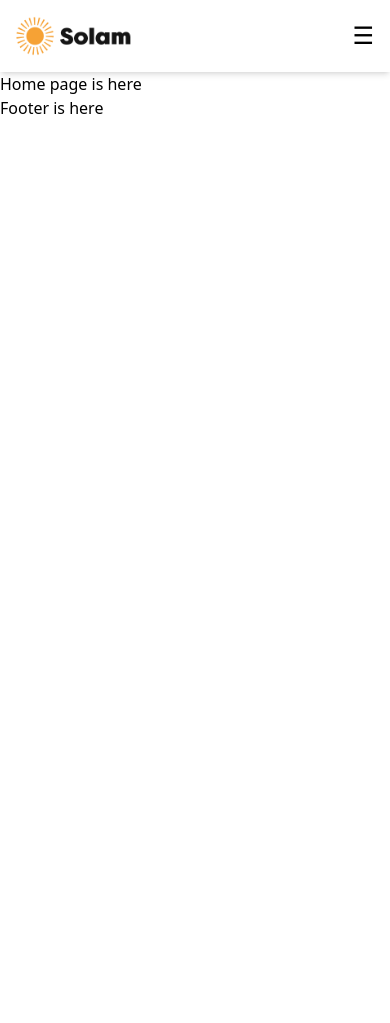
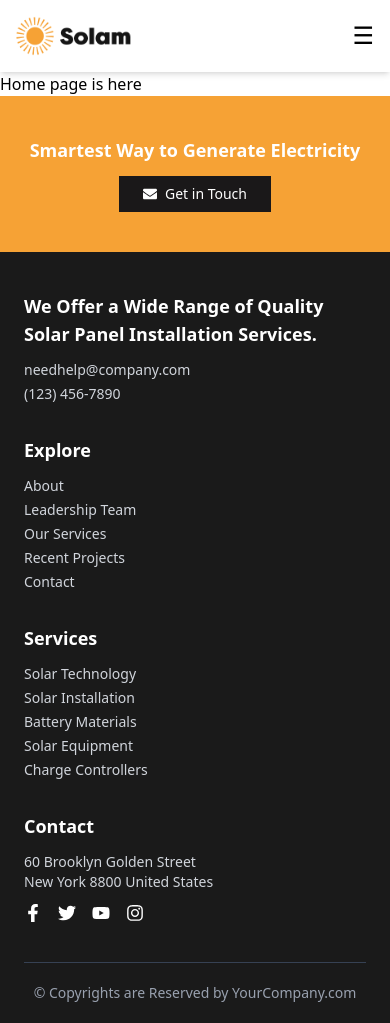
Before and after one commit to iahmadiqbal/solam-solar-panel-installer, a React (Vite) app: page / in a window 390 px wide. Before the commit the page ends 844 px from the top, so only its background shows below. Built offline with nearby package versions, Linux system fonts and the light colour scheme.

Commit message:
add responsive footer with social links and call-to-action button

```diff
--- a/package.json
+++ b/package.json
@@ -13,6 +13,7 @@
     "@tailwindcss/vite": "^4.1.10",
     "react": "^19.1.0",
     "react-dom": "^19.1.0",
+    "react-icons": "^5.5.0",
     "react-router-dom": "^7.6.2",
     "tailwindcss": "^4.1.10"
   },
--- a/src/components/footer/index.tsx
+++ b/src/components/footer/index.tsx
@@ -1,5 +1,118 @@
-const Footer = () => {
-  return <div>Footer is here</div>;
+import React from "react";
+import {
+  FaFacebookF,
+  FaTwitter,
+  FaYoutube,
+  FaInstagram,
+  FaEnvelope,
+} from "react-icons/fa";
+
+const Footer: React.FC = () => {
+  return (
+    <>
+      {/* Top Banner (centered, limited width) */}
+      <div className="bg-[#F6A235] w-full py-10 px-4">
+        <div className="max-w-4xl mx-auto flex flex-col md:flex-row justify-between items-center text-white">
+          <h2 className="text-lg md:text-xl font-semibold mb-3 md:mb-0 text-center md:text-left">
+            Smartest Way to Generate Electricity
+          </h2>
+          <button className="px-6 py-2 text-sm font-medium text-white bg-[#1A1819] hover:bg-[#141314] transition flex items-center gap-2">
+            <FaEnvelope />
+            Get in Touch
+          </button>
+        </div>
+      </div>
+
+      {/* Main Footer */}
+      <footer className="bg-[#1a1a1a] text-white pt-10 pb-5 px-6 md:px-12">
+        <div className="max-w-7xl mx-auto grid grid-cols-1 md:grid-cols-3 lg:grid-cols-4 gap-8">
+          {/* Info */}
+          <div>
+            <h3 className="text-lg font-semibold mb-3">
+              We Offer a Wide Range of Quality Solar Panel Installation
+              Services.
+            </h3>
+            <p className="text-sm text-gray-300 mb-1">needhelp@company.com</p>
+            <p className="text-sm text-gray-300">(123) 456-7890</p>
+          </div>
+
+          {/* Explore */}
+          <div>
+            <h4 className="text-lg font-semibold mb-3">Explore</h4>
+            <ul className="space-y-1 text-sm text-gray-300">
+              <li>About</li>
+              <li>Leadership Team</li>
+              <li>Our Services</li>
+              <li>Recent Projects</li>
+              <li>Contact</li>
+            </ul>
+          </div>
+
+          {/* Services */}
+          <div>
+            <h4 className="text-lg font-semibold mb-3">Services</h4>
+            <ul className="space-y-1 text-sm text-gray-300">
+              <li>Solar Technology</li>
+              <li>Solar Installation</li>
+              <li>Battery Materials</li>
+              <li>Solar Equipment</li>
+              <li>Charge Controllers</li>
+            </ul>
+          </div>
+
+          {/* Contact */}
+          <div>
+            <h4 className="text-lg font-semibold mb-3">Contact</h4>
+            <p className="text-sm text-gray-300 mb-3">
+              60 Brooklyn Golden Street
+              <br />
+              New York 8800 United States
+            </p>
+            {/* Social Icons with working links */}
+            <div className="flex gap-4 mt-2 text-lg">
+              <a
+                href="https://facebook.com"
+                target="_blank"
+                rel="noopener noreferrer"
+                className="hover:text-[#F6A235] transition"
+              >
+                <FaFacebookF />
+              </a>
+              <a
+                href="https://twitter.com"
+                target="_blank"
+                rel="noopener noreferrer"
+                className="hover:text-[#F6A235] transition"
+              >
+                <FaTwitter />
+              </a>
+              <a
+                href="https://youtube.com"
+                target="_blank"
+                rel="noopener noreferrer"
+                className="hover:text-[#F6A235] transition"
+              >
+                <FaYoutube />
+              </a>
+              <a
+                href="https://instagram.com"
+                target="_blank"
+                rel="noopener noreferrer"
+                className="hover:text-[#F6A235] transition"
+              >
+                <FaInstagram />
+              </a>
+            </div>
+          </div>
+        </div>
+
+        {/* Bottom Note */}
+        <div className="border-t border-gray-700 mt-10 pt-5 text-center text-sm text-gray-400">
+          © Copyrights are Reserved by YourCompany.com
+        </div>
+      </footer>
+    </>
+  );
 };
 
 export default Footer;
```
Also changed, not shown: 1 other file (tests, documents, lock files or other folders).
